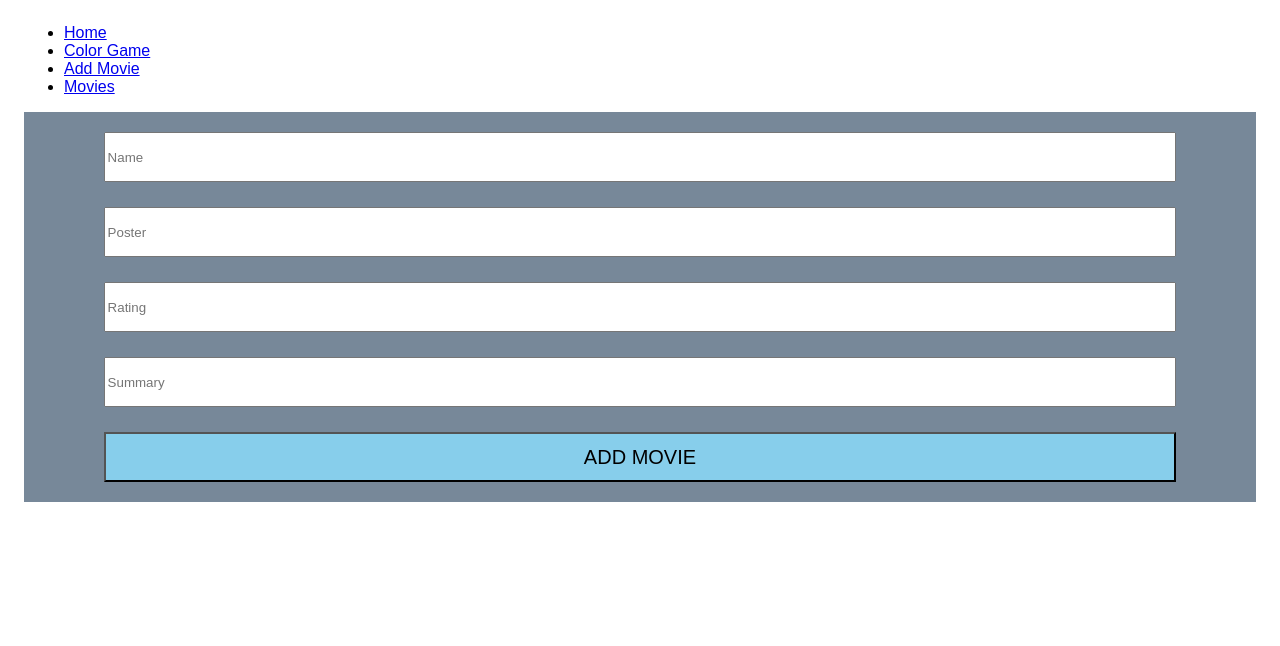
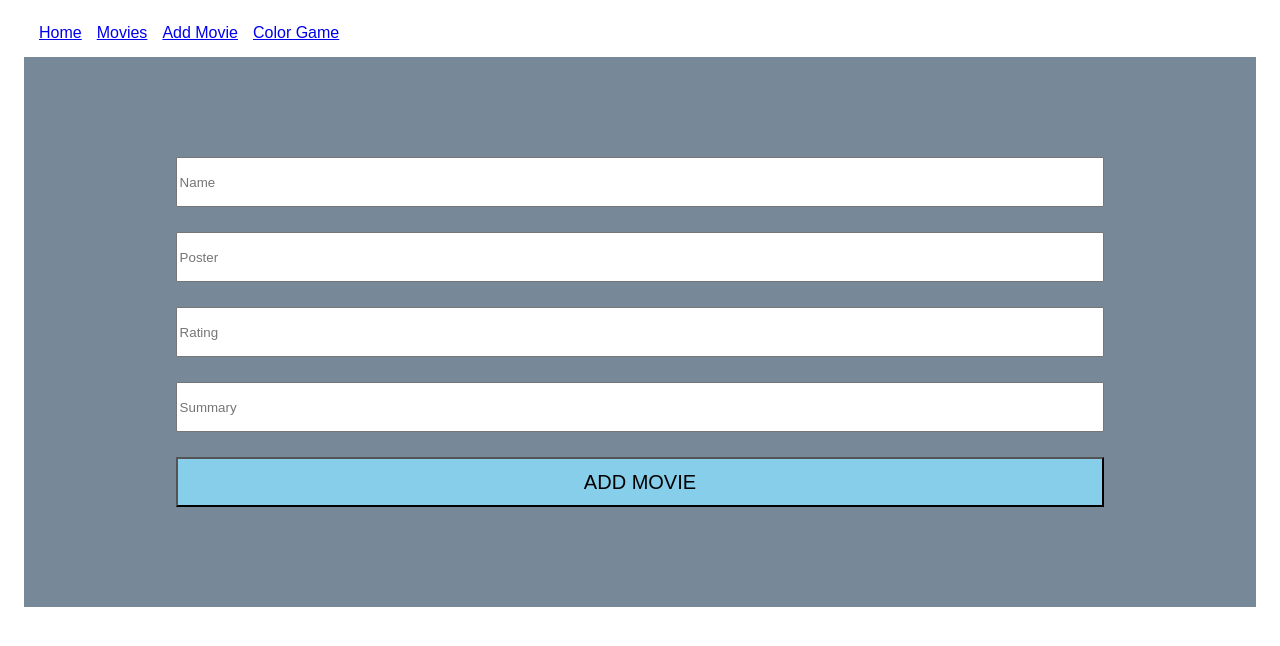
Before and after one commit to sathiyapriyakm/my-movie-app, a React (Create React App) app: page /Movies/add in a window 1280 px wide. Shown: the top 646 px of the page. Built offline with nearby package versions, Linux system fonts and the light colour scheme.

Commit message:
change in nav bar

```diff
--- a/src/App.css
+++ b/src/App.css
@@ -74,7 +74,7 @@ body {
   align-items: center;
   width:100%;
   background-color: lightslategray;
-  padding:20px 20px;
+  padding:100px 100px;
 }
   .add-movie-name{
   width:90%;
@@ -95,3 +95,10 @@ body {
   height:90vh;
   object-fit:cover;
 }
+.nav-bar{
+  display:flex;
+  gap:15px;
+  justify-content: left;
+  margin:15px 15px 15px 15px;
+
+}
--- a/src/App.js
+++ b/src/App.js
@@ -54,8 +54,8 @@ function App() {
   const [movieList, setMovieList] = useState(INITIAL_MOVIE_LIST);
   return (
     <div className="App">
-      <nav>
-        <ul>
+      <nav className="nav-bar">
+        {/* <ul>
           <li>
             <Link to="/">Home</Link>
           </li>
@@ -67,7 +67,11 @@ function App() {
           <li>
             <Link to="/Movies">Movies</Link>
           </li>
-        </ul>
+        </ul> */}
+        <span> <Link to="/">Home</Link> </span>
+        <span><Link to="/Movies">Movies</Link></span>
+        <span><Link to="/Movies/add">Add Movie</Link></span>
+        <span><Link to="/color-game">Color Game</Link></span>
       </nav>
 
       <Routes>
```
